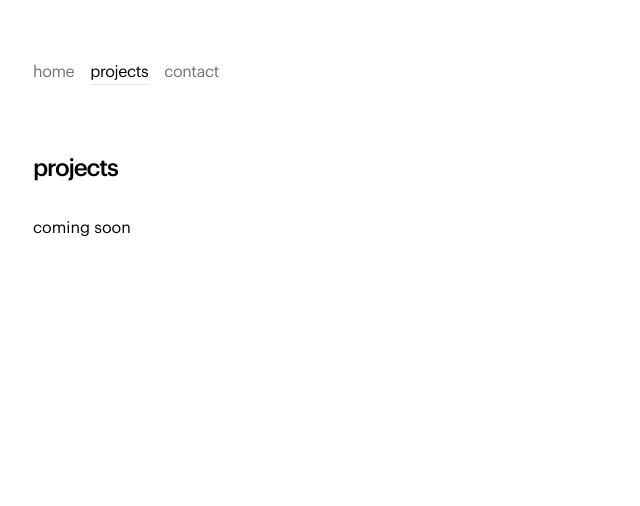
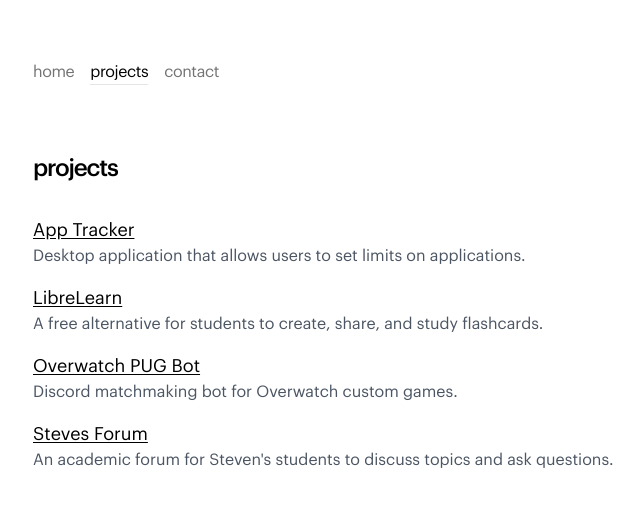
Before and after one commit to albionkaferi/personal-website, a Next.js app: page /projects in a window 1280 px wide. Shown: the top 506 px of the page, without its empty margins (271-911 px from the left). Built offline with nearby package versions, Linux system fonts and the light colour scheme.

Commit message:
added content

```diff
--- a/app/layout.tsx
+++ b/app/layout.tsx
@@ -3,7 +3,6 @@ import clsx from 'clsx';
 import type { Metadata } from 'next';
 import localFont from 'next/font/local';
 import Sidebar from './components/sidebar';
-import { Analytics } from '@vercel/analytics/react';
 
 const graphik = localFont({
   src: [
@@ -26,7 +25,7 @@ export const metadata: Metadata = {
   metadataBase: new URL('https://albionkaferi.com'),
   title: {
     default: 'Albion Kaferi',
-    template: '%s | Albion Kaferi',
+    template: 'Albion Kaferi',
   },
   description: 'Developer, student.',
   openGraph: {
@@ -74,7 +73,6 @@ export default function RootLayout({
         <main className="flex-auto min-w-0 mt-6 flex flex-col px-2 md:px-0">
           <Sidebar />
           {children}
-          <Analytics />
         </main>
       </body>
     </html>
--- a/app/page.tsx
+++ b/app/page.tsx
@@ -3,7 +3,10 @@ export default function Page() {
   return (
     <section>
       <h1 className="font-bold text-2xl mb-8 tracking-tighter">albion kaferi</h1>
-      <p className="prose prose-neutral dark:prose-invert">hi</p>
+      <p className="prose prose-neutral dark:prose-invert">
+        I'm a student at Stevens Institue of Technology studying Computer Science. I'm interested in web development, machine learning, and app development.
+        In my free time, I enjoy going to the gym and playing soccer, basketball, or volleyball. I also enjoy watching good movies and playing chess.
+      </p>
     </section>
   );
 }
--- a/app/projects/page.tsx
+++ b/app/projects/page.tsx
@@ -5,12 +5,46 @@ export const metadata: Metadata = {
   description: 'Explore projects I have worked on and continue to work on.',
 };
 
+const projects = [
+  {
+    title: 'App Tracker',
+    description: 'Desktop application that allows users to set limits on applications.',
+    href: 'https://github.com/albionkaferi/app-tracker'
+  },
+  {
+    title: 'LibreLearn',
+    description: 'A free alternative for students to create, share, and study flashcards.',
+    href: 'https://github.com/albionkaferi/LibreLearn'
+  },
+  {
+    title: 'Overwatch PUG Bot',
+    description: 'Discord matchmaking bot for Overwatch custom games.',
+    href: 'https://github.com/albionkaferi/pug-bot'
+  },
+  {
+    title: 'Steves Forum',
+    description: 'An academic forum for Steven\'s students to discuss topics and ask questions.',
+    href: 'https://github.com/cloh54/StevesForum'
+  }
+]
+
 export default async function ProjectsPage() {
 
   return (
     <section>
       <h1 className="font-bold text-2xl mb-8 tracking-tighter">projects</h1>
-      <p>coming soon</p>
+      <ul className="mb-8 list-none">
+        {projects.map((project) => (
+          <li key={project.href} className="mb-4">
+            <a href={project.href}>
+              <div>
+              <div className="text-lg text-black dark:text-white underline underline-offset-2">{project.title}</div>
+              <p className="text-gray-600 dark:text-gray-400">{project.description}</p>
+              </div>
+            </a>
+          </li>
+        ))}
+      </ul>
     </section>
   );
 }
```
Also changed, not shown: public/og-bg.png (deleted).
